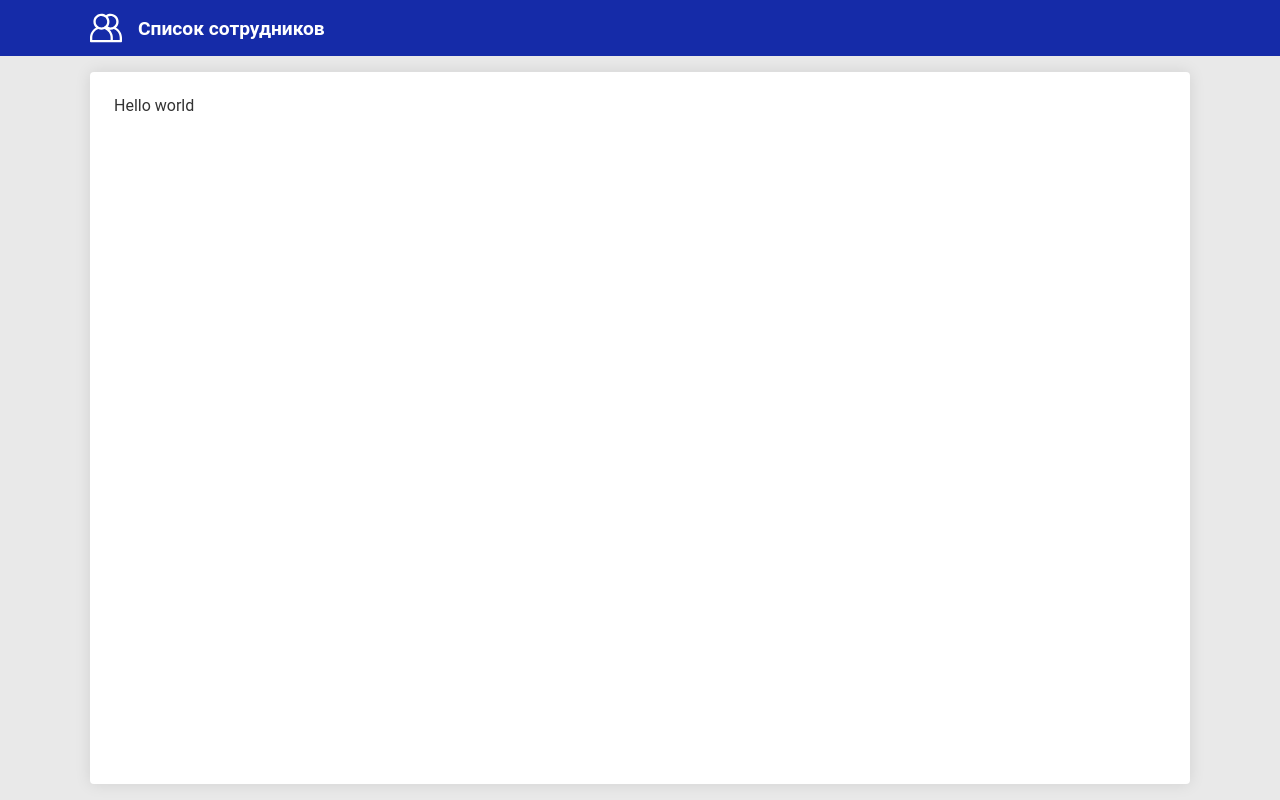
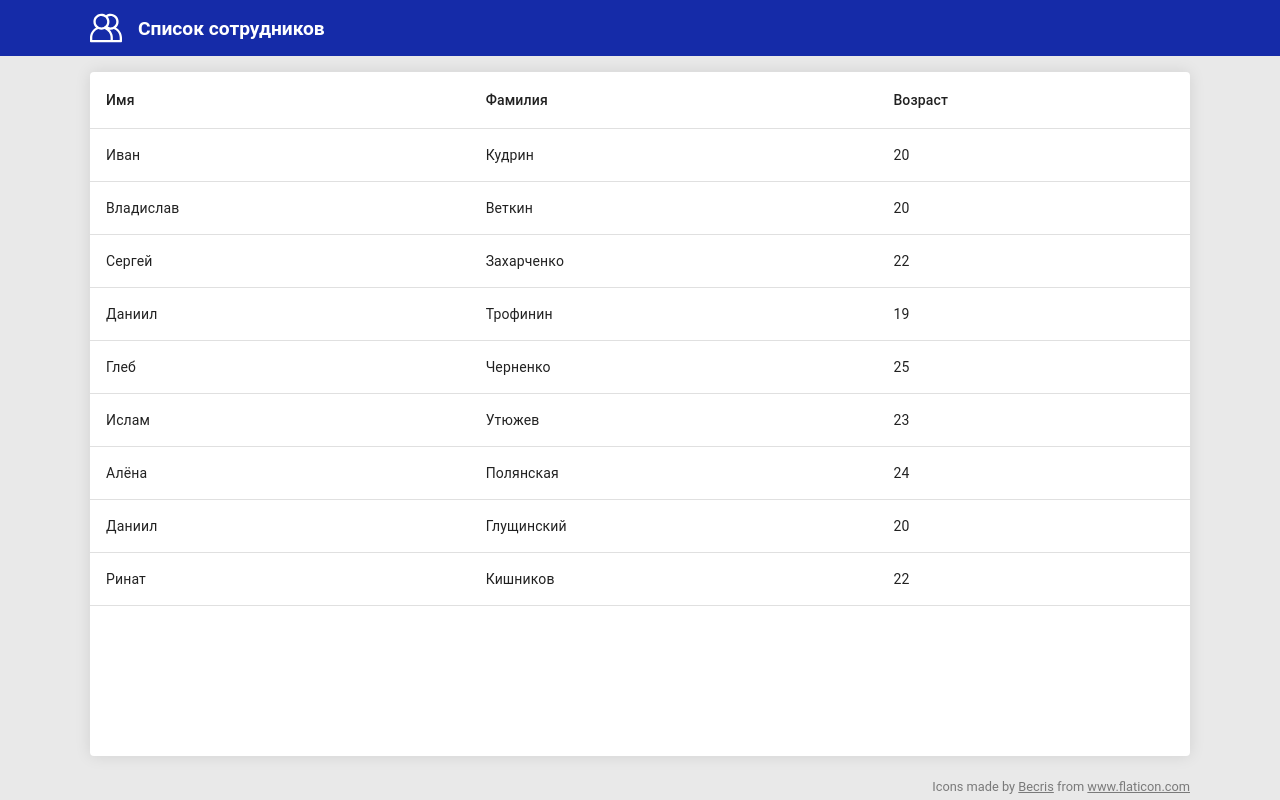
Before and after one commit to OneStepCloser/netology-test-assignment, a React (Create React App) app: page / in a window 1280 px wide. Built offline with nearby package versions, Linux system fonts and the light colour scheme; a web font is replaced by a local one.

Commit message:
Add employees table and credits footer

```diff
--- a/src/App/App.js
+++ b/src/App/App.js
@@ -1,6 +1,7 @@
 import React from 'react';
-import styles from './App.module.scss'
+import styles from './App.module.scss';
 import AppHeader from 'components/AppHeader/AppHeader';
+import EmployeesTable from 'containers/EmployeesTable/EmployeesTable';
 
 function App() {
   return (
@@ -8,8 +9,24 @@ function App() {
       <AppHeader/>
       <div className={styles['content']}>
         <div className={styles['content-card']}>
-          Hello world
+          <EmployeesTable/>
         </div>
+      </div>
+      <div className={styles['credits']}>
+        Icons made by&nbsp;
+        <a
+          href="https://creativemarket.com/Becris"
+          title="Becris"
+        >
+          Becris
+        </a>
+        &nbsp;from&nbsp;
+        <a
+          href="https://www.flaticon.com/"
+          title="Flaticon"
+        >
+          www.flaticon.com
+        </a>
       </div>
     </div>
   );
--- a/src/App/App.module.scss
+++ b/src/App/App.module.scss
@@ -1,6 +1,7 @@
 @import 'assets/styles/_mixins.scss';
 @import 'assets/styles/_colors.scss';
 @import 'assets/styles/_variables.scss';
+
 
 .app-root {
   @include min-height100();
@@ -17,8 +18,15 @@
       height: 100%;
       background-color: white;
       box-shadow: 0 0 16px rgba(#000, 0.1);
-      padding: 1.5em;
+      //padding: 1.5em;
       border-radius: 4px;
     }
   }
+
+  .credits {
+    padding: 0.5em $side-padding;
+    color: $gray-500;
+    font-size: 0.8em;
+    text-align: right;
+  }
 }
--- a/src/assets/js/mocks.js
+++ b/src/assets/js/mocks.js
@@ -54,3 +54,7 @@ const employees = [
     age: 22,
   },
 ];
+
+export {
+  employees,
+};
--- a/src/assets/styles/_colors.scss
+++ b/src/assets/styles/_colors.scss
@@ -1,4 +1,5 @@
 $gray-100: #E9E9E9;
+$gray-500: #7A7A7A;
 $gray-900: #333333;
 
 $theme-color: #152BA8;
--- a/src/assets/styles/main.scss
+++ b/src/assets/styles/main.scss
@@ -16,6 +16,10 @@ body {
   }
 }
 
+a {
+  color: inherit;
+}
+
 html {
   @include min-height100();
 
--- /dev/null
+++ b/src/containers/EmployeesTable/EmployeesTable.js
@@ -0,0 +1,45 @@
+import React from 'react';
+import Table from '@material-ui/core/Table';
+import TableBody from '@material-ui/core/TableBody';
+import TableCell from '@material-ui/core/TableCell';
+import TableHead from '@material-ui/core/TableHead';
+import TableRow from '@material-ui/core/TableRow';
+import { employees } from 'assets/js/mocks';
+
+const columns = [
+  {
+    title: 'Имя',
+    key: 'firstName',
+  },
+  {
+    title: 'Фамилия',
+    key: 'lastName',
+  },
+  {
+    title: 'Возраст',
+    key: 'age',
+  },
+]
+
+export default class EmployeesTable extends React.Component {
+  render() {
+    return (
+      <Table>
+        <TableHead>
+          <TableRow>
+            { columns.map(col => <TableCell key={col.key}>{ col.title }</TableCell>) }
+          </TableRow>
+        </TableHead>
+        <TableBody>
+          { employees.map((emp) => (
+            <TableRow key={ emp.id }>
+              <TableCell>{ emp.firstName }</TableCell>
+              <TableCell>{ emp.lastName }</TableCell>
+              <TableCell>{ emp.age }</TableCell>
+            </TableRow>
+          ))}
+        </TableBody>
+      </Table>
+    );
+  }
+};
```
